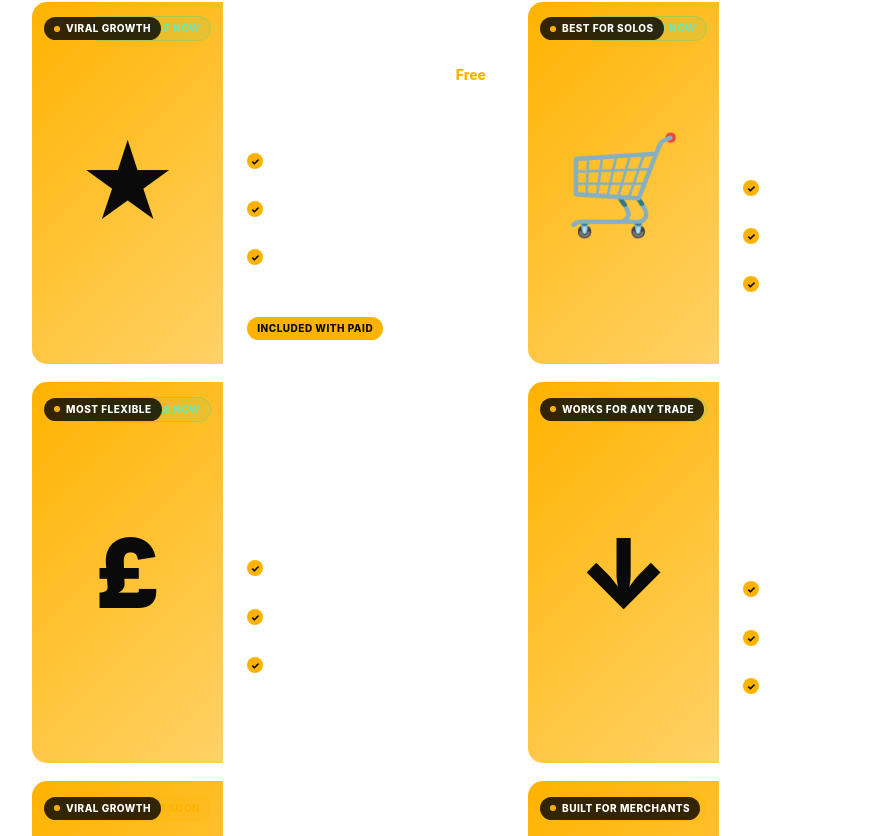
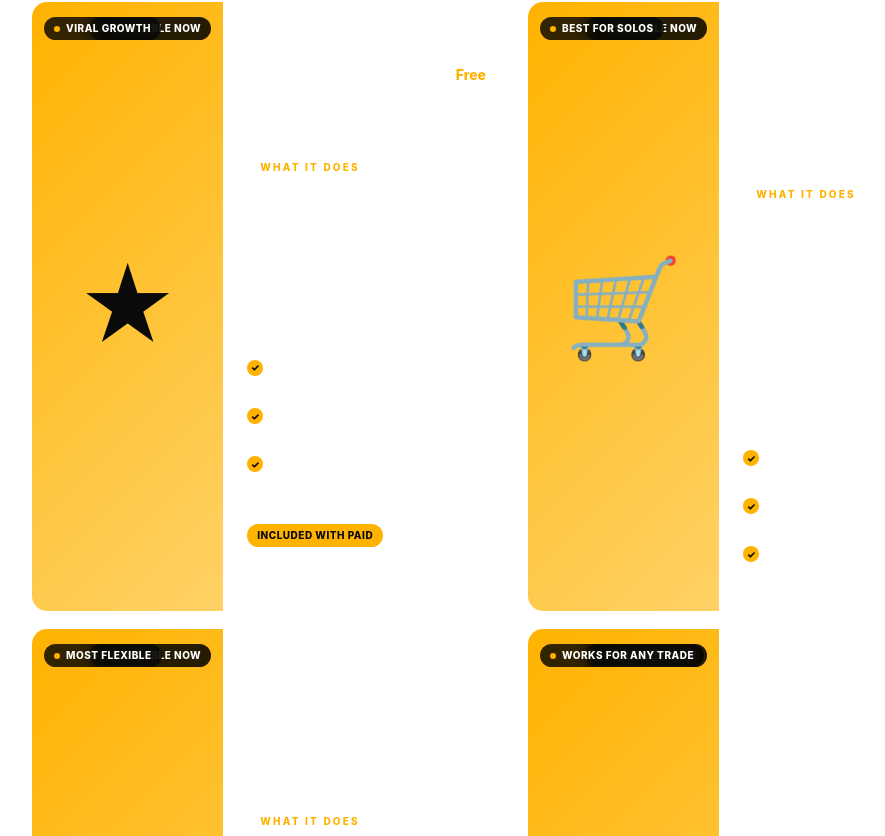
Before and after one commit to Philip2024394/hammer, a Next.js app: page /trade-off/add-ons in a window 1280 px wide. Shown: the part 524-1360 px from the top of the page, without its empty margins (121-1006 px from the left). Built offline with nearby package versions, Linux system fonts and the light colour scheme; no server answers.

Commit message:
fix(xrated): readable status pill + What-it-does block on add-on cards
Mirror of trades-repo contrast fix.

Co-Authored-By: Claude Opus 4.7 <noreply@anthropic.com>

```diff
--- a/src/app/trade-off/add-ons/page.tsx
+++ b/src/app/trade-off/add-ons/page.tsx
@@ -262,6 +262,10 @@ function AddOnCard({ addon }: { addon: XratedAddon }) {
 
   return (
     <li className="flex h-full flex-col overflow-hidden rounded-2xl border border-white/10 bg-white/[0.04] transition hover:-translate-y-0.5 hover:border-white/25 hover:bg-white/[0.06] sm:flex-row">
+      {/* Image side — square on desktop, 16:9 on mobile (image stacks
+          above the content). Falls back to yellow gradient + glyph when
+          image_url is null (Phase 1 — real images get added per add-on
+          over time). */}
       <div className="relative aspect-[16/9] w-full overflow-hidden sm:aspect-square sm:w-2/5 sm:shrink-0 sm:self-stretch">
         {addon.image_url ? (
           /* eslint-disable-next-line @next/next/no-img-element */
@@ -287,9 +291,13 @@ function AddOnCard({ addon }: { addon: XratedAddon }) {
             </span>
           </div>
         )}
+        {/* Status pill — top-right overlay on the image area so the
+            customer reads it before scanning the benefits. */}
         <div className="absolute right-3 top-3">
           <StatusChip ready={isReady} />
         </div>
+        {/* Editorial badge — top-left overlay. Honest categorisation,
+            not a fabricated popularity claim. */}
         <div className="absolute left-3 top-3">
           <span
             className="inline-flex items-center gap-1.5 rounded-full bg-black/80 px-2.5 py-1 text-[10px] font-extrabold uppercase tracking-wider text-white backdrop-blur"
@@ -304,7 +312,9 @@ function AddOnCard({ addon }: { addon: XratedAddon }) {
         </div>
       </div>
 
+      {/* Content side */}
       <div className="flex flex-1 flex-col px-5 py-5 sm:px-6 sm:py-6">
+        {/* Persona chips — small outline pills, who this add-on serves */}
         <div className="flex flex-wrap gap-1.5">
           {addon.personas.map((persona) => (
             <span
@@ -316,6 +326,7 @@ function AddOnCard({ addon }: { addon: XratedAddon }) {
           ))}
         </div>
 
+        {/* Name + price — name dominates, price right-aligned baseline */}
         <div className="mt-3 flex items-baseline justify-between gap-3">
           <h3 className="text-lg font-extrabold leading-tight text-white sm:text-xl">
             {addon.name}
@@ -328,10 +339,28 @@ function AddOnCard({ addon }: { addon: XratedAddon }) {
           </p>
         </div>
 
-        <p className="mt-1.5 text-xs leading-relaxed text-white/75 sm:text-sm">
+        {/* Tagline — one-line hook, bumped to strong white for legibility */}
+        <p className="mt-1.5 text-xs font-semibold leading-relaxed text-white sm:text-sm">
           {addon.tagline}
         </p>
 
+        {/* "What it does" — full summary in a bordered card so the
+            customer reads the real scope of the add-on, not just the
+            one-line hook. Yellow eyebrow + readable body copy. */}
+        <div className="mt-3 rounded-xl border border-white/10 bg-white/[0.03] p-3">
+          <p
+            className="text-[10px] font-extrabold uppercase tracking-[0.22em]"
+            style={{ color: XRATED_BRAND.accent }}
+          >
+            What it does
+          </p>
+          <p className="mt-1.5 text-xs leading-relaxed text-white/90">
+            {addon.summary}
+          </p>
+        </div>
+
+        {/* Benefit bullets — 3 yellow ticks, tighter spacing than the
+            old card so the landscape rhythm reads cleanly. */}
         <ul className="mt-4 flex flex-col gap-1.5">
           {addon.benefits.map((benefit) => (
             <li
@@ -350,6 +379,8 @@ function AddOnCard({ addon }: { addon: XratedAddon }) {
           ))}
         </ul>
 
+        {/* Footer chips — Included-with-paid when applicable. Status
+            already lives on the image overlay so we don't repeat it. */}
         {addon.includedWithPaid && isReady && (
           <div className="mt-4 flex flex-wrap items-center gap-2 pt-3">
             <span
@@ -366,32 +397,19 @@ function AddOnCard({ addon }: { addon: XratedAddon }) {
 }
 
 function StatusChip({ ready }: { ready: boolean }) {
-  if (ready) {
-    return (
-      <span className="inline-flex items-center gap-1.5 rounded-full border border-emerald-400/30 bg-emerald-400/10 px-2.5 py-1 text-[10px] font-extrabold uppercase tracking-wider text-emerald-300">
-        <span
-          aria-hidden="true"
-          className="inline-block h-1.5 w-1.5 rounded-full bg-emerald-400"
-        />
-        Available now
-      </span>
-    );
-  }
+  // Solid dark backdrop so the chip reads cleanly when it sits on the
+  // yellow gradient image area (the previous yellow-on-yellow rendering
+  // for "Coming soon" was effectively invisible).
+  const dotColor = ready ? "#10B981" : XRATED_BRAND.accent;
+  const label = ready ? "Available now" : "Coming soon";
   return (
-    <span
-      className="inline-flex items-center gap-1.5 rounded-full border px-2.5 py-1 text-[10px] font-extrabold uppercase tracking-wider"
-      style={{
-        borderColor: `${XRATED_BRAND.accent}55`,
-        background: `${XRATED_BRAND.accent}1A`,
-        color: XRATED_BRAND.accent
-      }}
-    >
+    <span className="inline-flex items-center gap-1.5 rounded-full bg-black/85 px-2.5 py-1 text-[10px] font-extrabold uppercase tracking-wider text-white backdrop-blur">
       <span
         aria-hidden="true"
         className="inline-block h-1.5 w-1.5 rounded-full"
-        style={{ background: XRATED_BRAND.accent }}
+        style={{ background: dotColor }}
       />
-      Coming soon
+      {label}
     </span>
   );
 }
```
